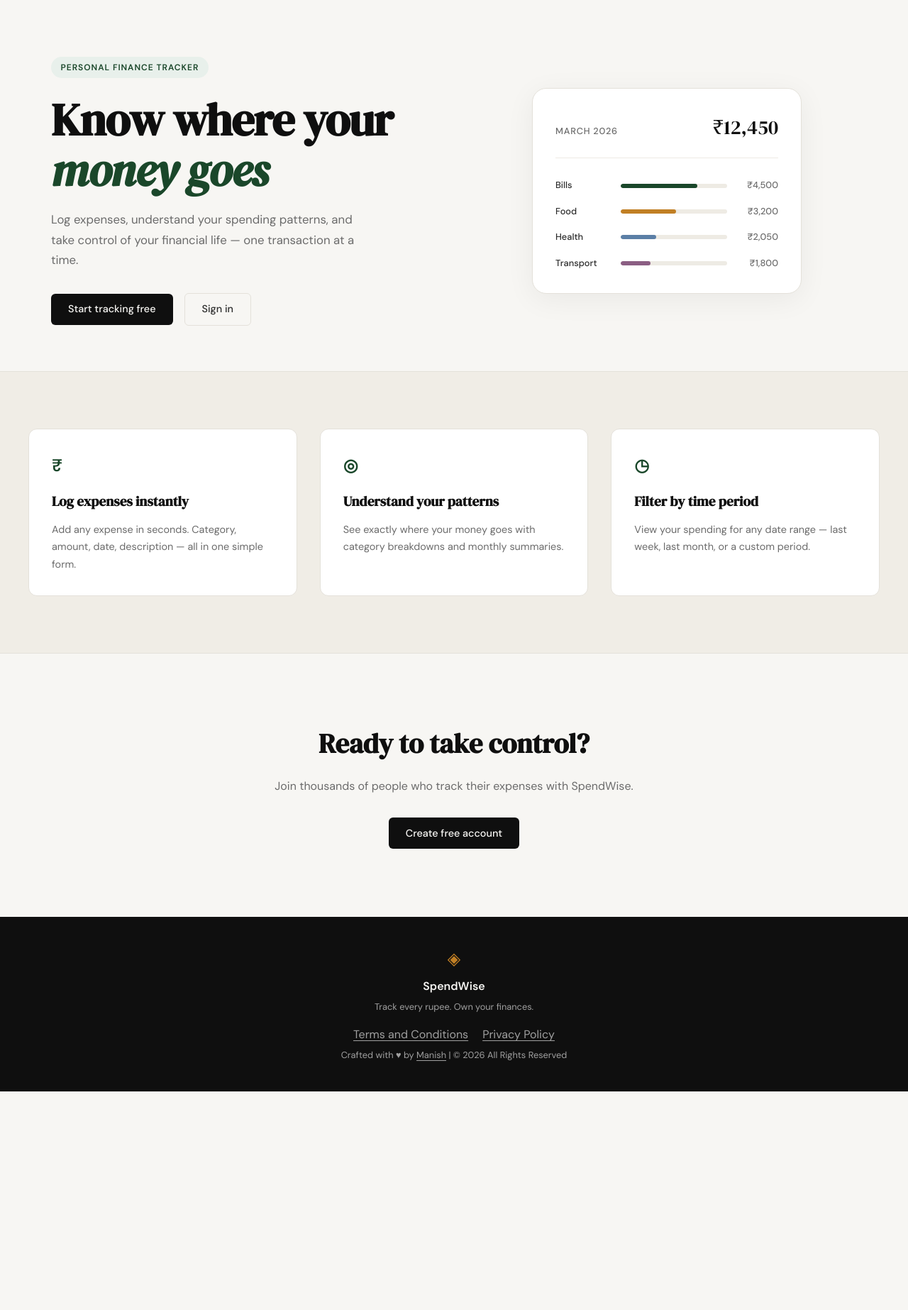
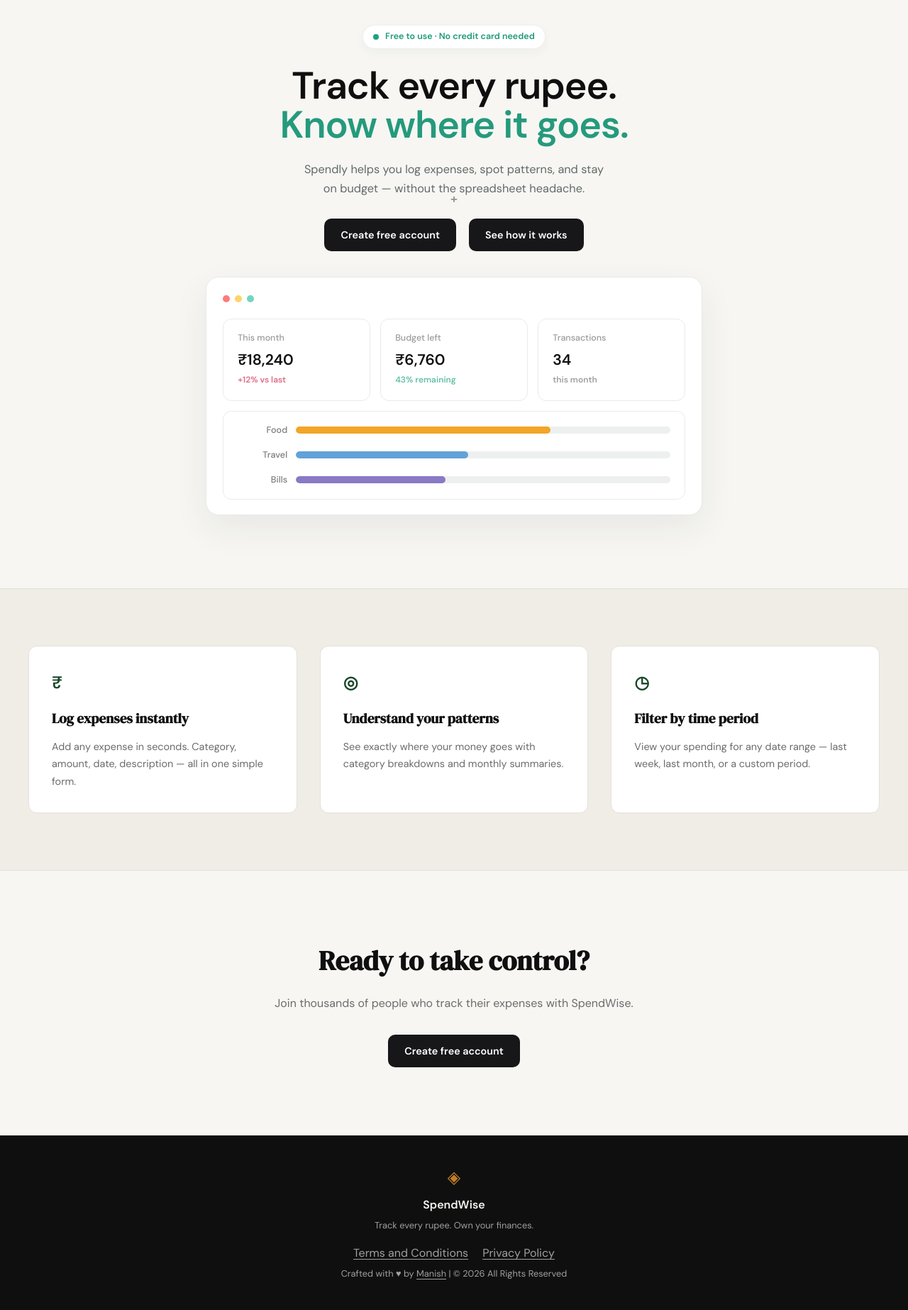
Before and after one commit to dummy211/SpendWise, a Flask app: page / in a window 1280 px wide. Shown: the part 61-1907 px from the top of the page at 71% size. Before the commit the page ends 1599 px from the top, so only its background shows below. Run offline with Flask 3, Linux system fonts and the light colour scheme.

Commit message:
feat: redesign hero section with expense dashboard preview

```diff
--- a/static/css/style.css
+++ b/static/css/style.css
@@ -124,54 +124,68 @@ a { color: inherit; text-decoration: none; }
 /* ------------------------------------------------------------------ */
 
 .hero {
-    padding: 5rem 2rem 4rem;
-    display: grid;
-    grid-template-columns: 1fr 1fr;
-    gap: 4rem;
-    align-items: center;
-    max-width: var(--max-width);
+    padding: 2.2rem 1.5rem 6.4rem;
+    max-width: 900px;
     margin: 0 auto;
+    text-align: center;
+}
+
+.hero-inner {
+    width: 100%;
 }
 
 .hero-badge {
-    display: inline-block;
-    background: var(--accent-light);
-    color: var(--accent);
-    font-size: 0.75rem;
+    display: inline-flex;
+    align-items: center;
+    gap: 0.55rem;
+    height: 34px;
+    background: #ffffff;
+    color: #1d9a79;
+    font-size: 0.78rem;
     font-weight: 600;
-    letter-spacing: 0.08em;
-    text-transform: uppercase;
-    padding: 0.35rem 0.85rem;
+    padding: 0 0.9rem;
     border-radius: 999px;
-    margin-bottom: 1.5rem;
+    border: 1px solid #eef0ee;
+    box-shadow: 0 5px 14px rgba(35, 48, 42, 0.04);
+    margin-bottom: 1.55rem;
+}
+
+.badge-dot {
+    width: 8px;
+    height: 8px;
+    border-radius: 50%;
+    background: #1aa382;
 }
 
 .hero-title {
-    font-family: var(--font-display);
-    font-size: clamp(2.5rem, 5vw, 4rem);
-    line-height: 1.1;
+    font-family: var(--font-body);
+    font-size: clamp(2.9rem, 5vw, 3.35rem);
+    font-weight: 700;
+    line-height: 1.02;
     letter-spacing: -0.02em;
     color: var(--ink);
-    margin-bottom: 1.25rem;
+    margin-bottom: 1.45rem;
 }
 
-.hero-title em {
-    font-style: italic;
-    color: var(--accent);
+.hero-title span {
+    color: #259a7c;
 }
 
 .hero-subtitle {
-    font-size: 1.05rem;
-    color: var(--ink-muted);
-    line-height: 1.7;
-    max-width: 460px;
-    margin-bottom: 2rem;
+    font-size: 1.02rem;
+    color: #626a69;
+    line-height: 1.65;
+    max-width: 600px;
+    margin: 0 auto 1.75rem;
 }
 
 .hero-actions {
+    position: relative;
     display: flex;
-    gap: 1rem;
+    gap: 1.1rem;
     align-items: center;
+    justify-content: center;
+    margin-bottom: 2.2rem;
 }
 
 /* ------------------------------------------------------------------ */
@@ -185,76 +199,113 @@ a { color: inherit; text-decoration: none; }
 
 .mock-card {
     background: var(--paper-card);
-    border: 1px solid var(--border);
-    border-radius: var(--radius-lg);
-    padding: 2rem;
+    border: 1px solid #e8eae7;
+    border-radius: 18px;
+    padding: 1.15rem 1.45rem 1.35rem;
     width: 100%;
-    max-width: 380px;
-    box-shadow: 0 8px 40px rgba(0,0,0,0.06);
+    max-width: 700px;
+    text-align: left;
+    box-shadow: 0 18px 50px rgba(31, 42, 37, 0.07);
 }
 
-.mock-card-header {
+.window-dots {
     display: flex;
-    justify-content: space-between;
-    align-items: baseline;
-    margin-bottom: 1.75rem;
-    padding-bottom: 1.25rem;
-    border-bottom: 1px solid var(--border-soft);
+    gap: 7px;
+    align-items: center;
+    height: 24px;
+    margin-bottom: 1rem;
+}
+
+.window-dots span {
+    width: 10px;
+    height: 10px;
+    border-radius: 50%;
+    background: #ff7b7b;
+}
+
+.window-dots span:nth-child(2) { background: #ffd36a; }
+.window-dots span:nth-child(3) { background: #72d6bf; }
+
+.mock-stats {
+    display: grid;
+    grid-template-columns: repeat(3, 1fr);
+    gap: 0.9rem;
+    margin-bottom: 0.85rem;
+}
+
+.mock-stat {
+    min-height: 116px;
+    background: #fff;
+    border: 1px solid #e9ebe8;
+    border-radius: 12px;
+    padding: 1.05rem 1.25rem 0.75rem;
+    display: flex;
+    flex-direction: column;
 }
 
 .mock-label {
-    font-size: 0.8rem;
+    font-size: 0.78rem;
     font-weight: 500;
-    color: var(--ink-muted);
-    text-transform: uppercase;
-    letter-spacing: 0.06em;
+    color: #9a9a9a;
+    margin-bottom: 0.55rem;
 }
 
-.mock-total {
-    font-family: var(--font-display);
-    font-size: 1.75rem;
+.mock-stat strong {
+    font-family: var(--font-body);
+    font-size: 1.32rem;
+    line-height: 1.1;
     color: var(--ink);
+    margin-bottom: 0.45rem;
 }
 
-.mock-bars { display: flex; flex-direction: column; gap: 1rem; }
+.mock-stat small {
+    font-size: 0.75rem;
+    color: #a0a0a0;
+    font-weight: 700;
+}
+
+.mock-stat .trend-up { color: #de6d85; }
+.mock-stat .trend-good { color: #63bfa6; }
+
+.mock-chart {
+    border: 1px solid #e9ebe8;
+    border-radius: 12px;
+    padding: 1.05rem 1.25rem;
+    display: flex;
+    flex-direction: column;
+    gap: 0.9rem;
+}
 
 .mock-bar-row {
     display: grid;
-    grid-template-columns: 80px 1fr 60px;
+    grid-template-columns: 70px 1fr;
     align-items: center;
     gap: 0.75rem;
 }
 
 .mock-cat {
-    font-size: 0.8rem;
+    font-size: 0.79rem;
     font-weight: 500;
-    color: var(--ink-soft);
+    color: #7c7c7c;
+    text-align: right;
 }
 
 .mock-bar-track {
-    height: 6px;
-    background: var(--border-soft);
+    height: 10px;
+    background: #edf0ef;
     border-radius: 999px;
     overflow: hidden;
 }
 
 .mock-bar {
     height: 100%;
-    background: var(--accent);
+    background: #f2a529;
     border-radius: 999px;
     transition: width 0.6s ease;
 }
 
-.mock-bar-2 { background: var(--accent-2); }
-.mock-bar-3 { background: #5b7fa6; }
-.mock-bar-4 { background: #8b5e83; }
-
-.mock-amt {
-    font-size: 0.8rem;
-    font-weight: 500;
-    color: var(--ink-muted);
-    text-align: right;
-}
+.mock-bar-2 { background: #62a2d8; }
+.mock-bar-3 { background: #8a79c5; }
 
 /* ------------------------------------------------------------------ */
 /* Buttons                                                             */
@@ -262,13 +313,14 @@ a { color: inherit; text-decoration: none; }
 
 .btn-primary {
     display: inline-block;
-    background: var(--ink);
-    color: var(--paper);
-    padding: 0.65rem 1.5rem;
-    border-radius: var(--radius-sm);
+    background: #171719;
+    color: #fff;
+    min-height: 44px;
+    padding: 0.72rem 1.45rem;
+    border-radius: 10px;
     font-family: var(--font-body);
     font-size: 0.9rem;
-    font-weight: 500;
+    font-weight: 700;
     cursor: pointer;
     border: none;
     transition: background 0.2s;
@@ -279,20 +331,31 @@ a { color: inherit; text-decoration: none; }
 
 .btn-ghost {
     display: inline-block;
-    background: transparent;
-    color: var(--ink-soft);
-    padding: 0.65rem 1.5rem;
-    border-radius: var(--radius-sm);
+    background: #171719;
+    color: #fff;
+    min-height: 44px;
+    padding: 0.72rem 1.45rem;
+    border-radius: 10px;
     font-size: 0.9rem;
-    font-weight: 500;
-    border: 1px solid var(--border);
+    font-weight: 700;
+    border: none;
     transition: all 0.2s;
     text-decoration: none;
 }
 
 .btn-ghost:hover {
-    border-color: var(--ink);
-    color: var(--ink);
+    background: var(--accent);
+}
+
+.button-plus {
+    position: absolute;
+    top: -2.25rem;
+    left: 50%;
+    transform: translateX(-50%);
+    display: block;
+    font-size: 1.1rem;
+    line-height: 1;
+    color: #8f9492;
 }
 
 /* ------------------------------------------------------------------ */
@@ -594,20 +657,34 @@ a { color: inherit; text-decoration: none; }
 
 @media (max-width: 900px) {
     .hero {
-        grid-template-columns: 1fr;
         text-align: center;
+        padding-bottom: 4rem;
     }
 
     .hero-subtitle { max-width: 100%; }
     .hero-actions { justify-content: center; }
-    .hero-visual { display: none; }
+    .desktop-break { display: none; }
 
     .features-inner { grid-template-columns: 1fr; }
 }
 
 @media (max-width: 600px) {
     .nav-links a:not(.nav-cta) { display: none; }
-    .hero { padding: 3rem 1rem 2rem; }
+    .hero { padding: 2.5rem 0.75rem 3.5rem; }
+    .hero-title { font-size: 2.25rem; }
+    .hero-subtitle { font-size: 0.92rem; }
+    .hero-actions { flex-direction: column; gap: 0.65rem; }
+    .hero-actions .btn-primary,
+    .hero-actions .btn-ghost { width: min(280px, 100%); }
+    .button-plus { display: none; }
+    .mock-card { padding: 0.85rem; border-radius: 14px; }
+    .mock-stats { gap: 0.45rem; }
+    .mock-stat { min-height: 105px; padding: 0.75rem 0.55rem; }
+    .mock-stat strong { font-size: 1rem; }
+    .mock-label { font-size: 0.68rem; }
+    .mock-stat small { font-size: 0.62rem; }
+    .mock-chart { padding: 0.8rem 0.55rem; }
+    .mock-bar-row { grid-template-columns: 52px 1fr; }
     .legal-section { padding: 2.5rem 1rem; }
     .legal-content { padding: 1.25rem; }
 }
--- a/templates/landing.html
+++ b/templates/landing.html
@@ -6,62 +6,61 @@
 
 <section class="hero">
     <div class="hero-inner">
-        <div class="hero-badge">Personal Finance Tracker</div>
+        <div class="hero-badge"><span class="badge-dot"></span>Free to use · No credit card needed</div>
         <h1 class="hero-title">
-            Know where your<br>
-            <em>money goes</em>
+            Track every rupee.<br>
+            <span>Know where it goes.</span>
         </h1>
         <p class="hero-subtitle">
-            Log expenses, understand your spending patterns,
-            and take control of your financial life —
-            one transaction at a time.
+            Spendly helps you log expenses, spot patterns, and stay<br class="desktop-break">
+            on budget — without the spreadsheet headache.
         </p>
         <div class="hero-actions">
-            <a href="{{ url_for('register') }}" class="btn-primary">Start tracking free</a>
-            <a href="{{ url_for('login') }}" class="btn-ghost">Sign in</a>
+            <a href="{{ url_for('register') }}" class="btn-primary"><span class="button-plus">+</span>Create free account</a>
+            <a href="#features" class="btn-ghost">See how it works</a>
         </div>
-    </div>
-    <div class="hero-visual">
-        <div class="mock-card">
-            <div class="mock-card-header">
-                <span class="mock-label">March 2026</span>
-                <span class="mock-total">₹12,450</span>
-            </div>
-            <div class="mock-bars">
-                <div class="mock-bar-row">
-                    <span class="mock-cat">Bills</span>
-                    <div class="mock-bar-track">
-                        <div class="mock-bar" style="width: 72%"></div>
+        <div class="hero-visual">
+            <div class="mock-card">
+                <div class="window-dots" aria-hidden="true">
+                    <span></span><span></span><span></span>
+                </div>
+                <div class="mock-stats">
+                    <div class="mock-stat">
+                        <span class="mock-label">This month</span>
+                        <strong>₹18,240</strong>
+                        <small class="trend-up">+12% vs last</small>
                     </div>
-                    <span class="mock-amt">₹4,500</span>
+                    <div class="mock-stat">
+                        <span class="mock-label">Budget left</span>
+                        <strong>₹6,760</strong>
+                        <small class="trend-good">43% remaining</small>
+                    </div>
+                    <div class="mock-stat">
+                        <span class="mock-label">Transactions</span>
+                        <strong>34</strong>
+                        <small>this month</small>
+                    </div>
                 </div>
-                <div class="mock-bar-row">
-                    <span class="mock-cat">Food</span>
-                    <div class="mock-bar-track">
-                        <div class="mock-bar mock-bar-2" style="width: 52%"></div>
+                <div class="mock-chart">
+                    <div class="mock-bar-row">
+                        <span class="mock-cat">Food</span>
+                        <div class="mock-bar-track"><div class="mock-bar" style="width: 68%"></div></div>
                     </div>
-                    <span class="mock-amt">₹3,200</span>
-                </div>
-                <div class="mock-bar-row">
-                    <span class="mock-cat">Health</span>
-                    <div class="mock-bar-track">
-                        <div class="mock-bar mock-bar-3" style="width: 33%"></div>
+                    <div class="mock-bar-row">
+                        <span class="mock-cat">Travel</span>
+                        <div class="mock-bar-track"><div class="mock-bar mock-bar-2" style="width: 46%"></div></div>
                     </div>
-                    <span class="mock-amt">₹2,050</span>
-                </div>
-                <div class="mock-bar-row">
-                    <span class="mock-cat">Transport</span>
-                    <div class="mock-bar-track">
-                        <div class="mock-bar mock-bar-4" style="width: 28%"></div>
+                    <div class="mock-bar-row">
+                        <span class="mock-cat">Bills</span>
+                        <div class="mock-bar-track"><div class="mock-bar mock-bar-3" style="width: 40%"></div></div>
                     </div>
-                    <span class="mock-amt">₹1,800</span>
                 </div>
             </div>
         </div>
     </div>
 </section>
 
-<section class="features">
+<section class="features" id="features">
     <div class="features-inner">
         <div class="feature-card">
             <div class="feature-icon">₹</div>
```
Also changed, not shown: info.md (+11 -0 lines).
